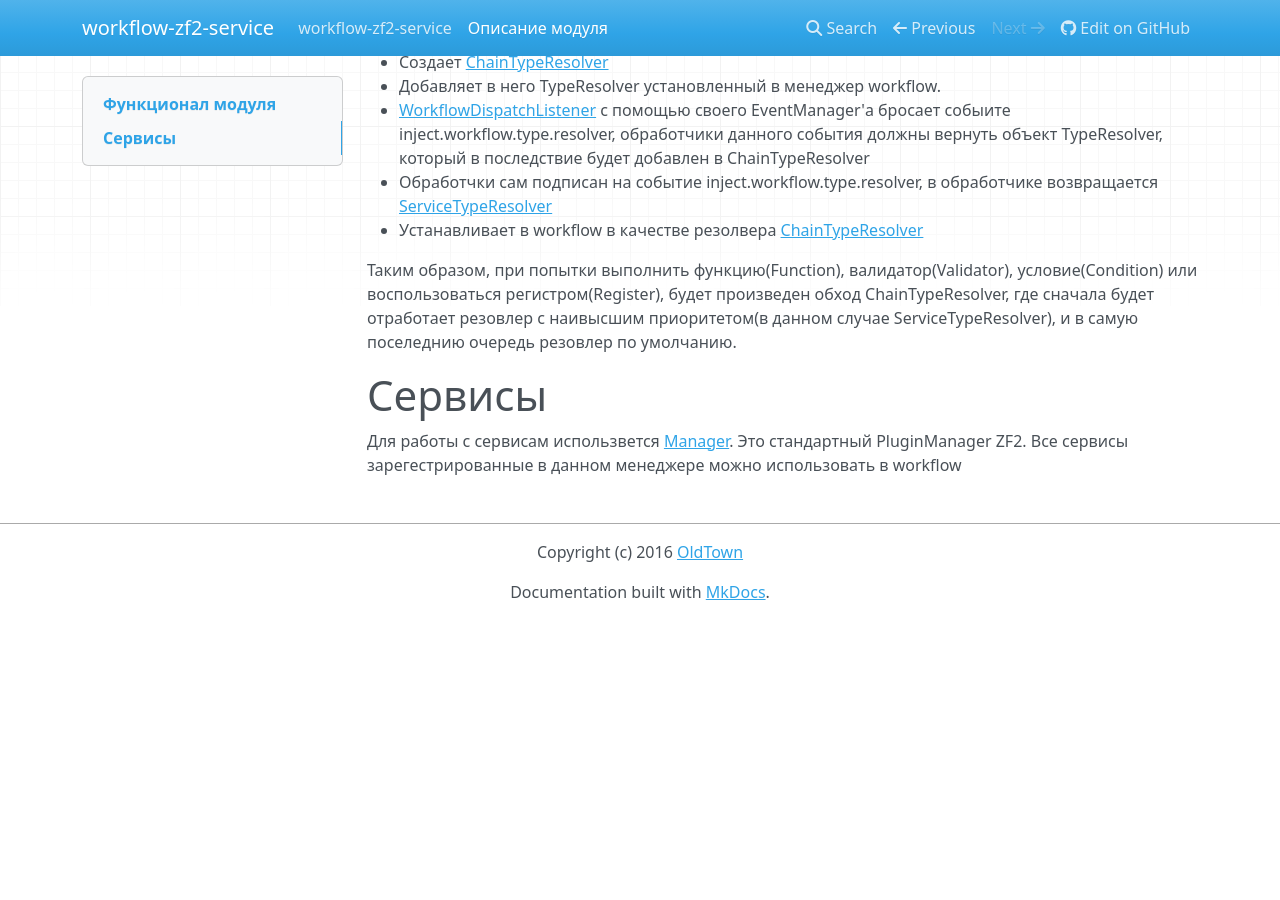
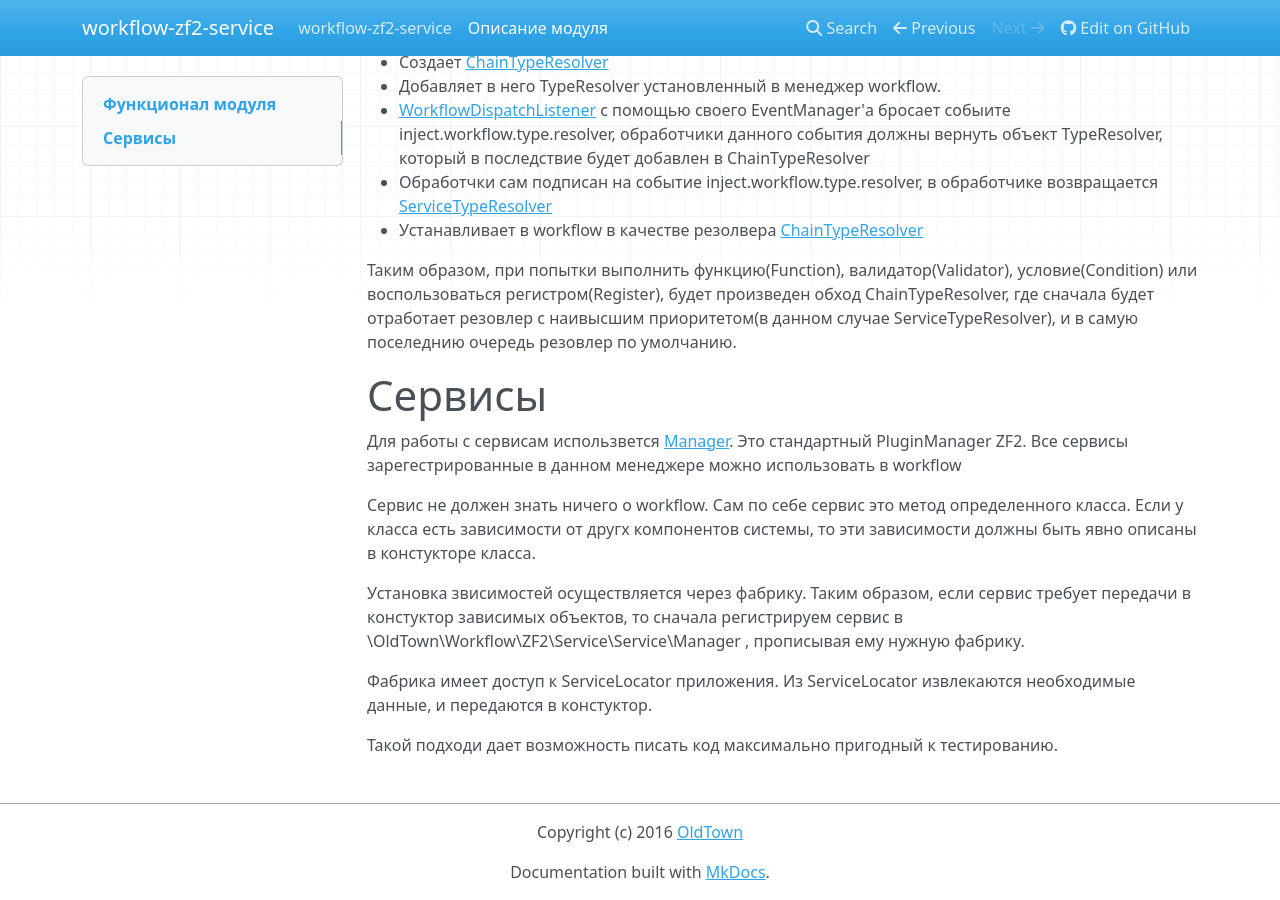
Before and after one commit to old-town/workflow-zf2-service, an MkDocs documentation site: the page built from doc/book/ru/description.md, in a window 1280 px wide and 900 px high, scrolled down 516 px. Built offline with MkDocs 1.6.1, drawn with Linux system fonts in a browser that asks for light colours; nearby versions of some CDN libraries; old or Windows-style settings are respelled for this version of MkDocs; before the commit the page ends 1136 px from its top, so only the background shows below that.

Commit message:
sm-109 Документация для модуля workflow-zf2-dispatch

```diff
--- a/doc/book/ru/description.md
+++ b/doc/book/ru/description.md
@@ -19,7 +19,7 @@
 бросается событие workflow.manager.create. Обработка этого события осуществляется [WorkflowDispatchListener](./src/Listener/WorkflowDispatchListener.php).
 Обработчик:
 
-* Создает [ChainTypeResolver](./src/TypeResolver/ChainTypeResolver.php)
+* Создает [ChainTypeResolver](./../../../src/TypeResolver/ChainTypeResolver.php)
 * Добавляет в него TypeResolver установленный в менеджер workflow.
 * [WorkflowDispatchListener](./src/Listener/WorkflowDispatchListener.php) с помощью своего EventManager'а бросает собыите inject.workflow.type.resolver,
 обработчики данного события должны вернуть объект TypeResolver, который в последствие будет добавлен в ChainTypeResolver
@@ -33,3 +33,14 @@
 # Сервисы
 Для работы с сервисам использвется [Manager](./src/Service/Manager.php). Это стандартный PluginManager ZF2. Все сервисы
 зарегестрированные в данном менеджере можно использовать в workflow
+
+Сервис не должен знать ничего о workflow. Сам по себе сервис это метод определенного класса. Если у класса есть
+зависимости от другх компонентов системы, то эти зависимости должны быть явно описаны в констукторе класса.
+
+Установка звисимостей осуществляется через фабрику. Таким образом, если сервис требует передачи в констуктор
+зависимых объектов, то сначала регистрируем сервис в \OldTown\Workflow\ZF2\Service\Service\Manager , прописывая
+ему нужную фабрику.
+
+Фабрика имеет доступ к ServiceLocator приложения. Из ServiceLocator извлекаются необходимые данные, и передаются в констуктор.
+
+Такой подходи дает возможность писать код максимально пригодный к тестированию.
```
Also changed, not shown: doc/book/ru/metada-annotation.md (added, +5 -0 lines), doc/book/ru/metada.md (added, +5 -0 lines).
